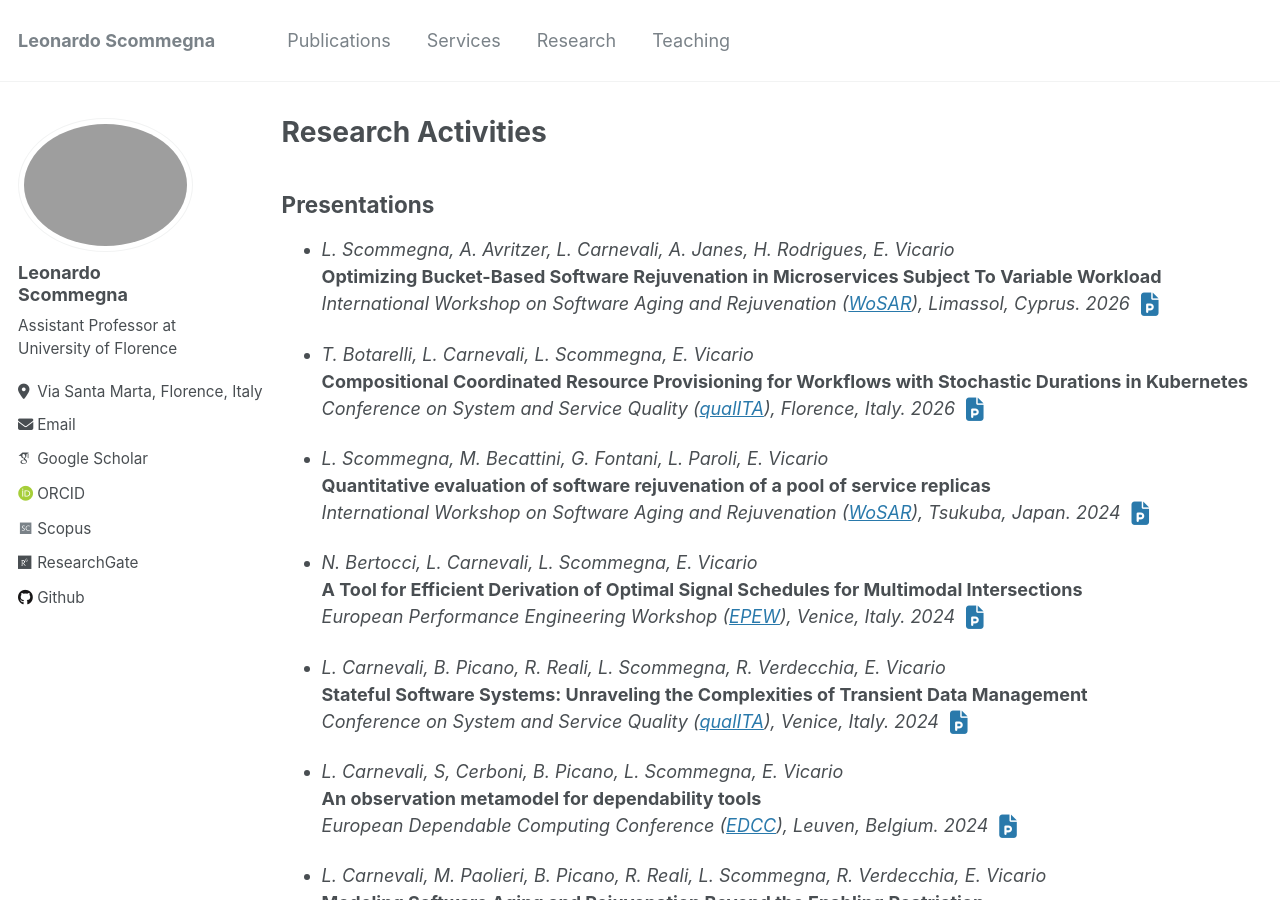
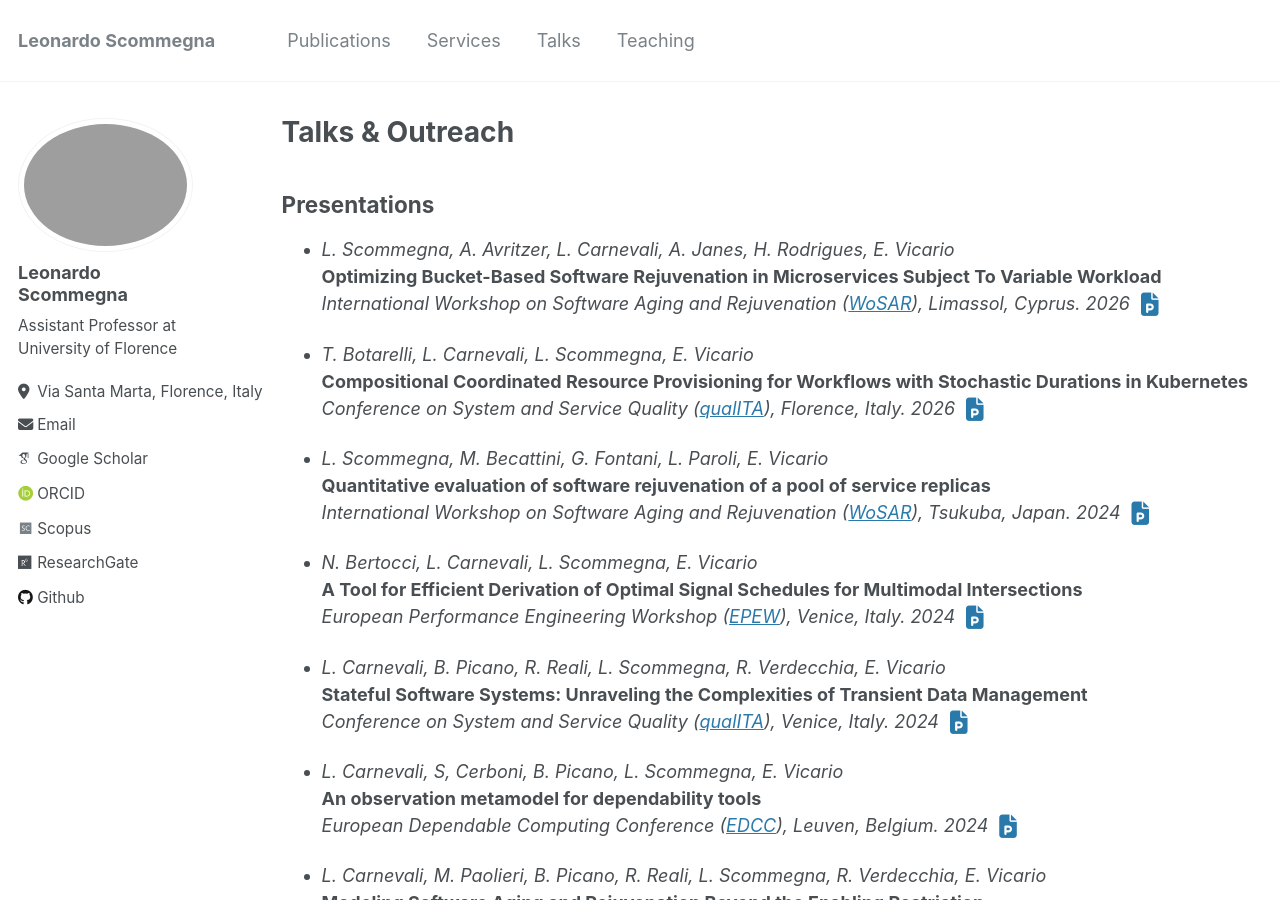
Before and after one commit to LeonardoScommegna/LeonardoScommegna.github.io, a Jekyll site: the page built from _pages/talks.md, in a window 1280 px wide and 900 px high. Built offline with Jekyll 4.4.1, drawn with Linux system fonts in a browser that asks for light colours; some web fonts are replaced.

Commit message:
research page is now named talks

```diff
--- a/_data/navigation.yml
+++ b/_data/navigation.yml
@@ -6,8 +6,8 @@ main:
   - title: "Services"
     url: /services/
 
-  - title: "Research"
-    url: /research/
+  - title: "Talks"
+    url: /talks/
 
   - title: "Teaching"
     url: /teaching/
--- a/_pages/talks.md
+++ b/_pages/talks.md
@@ -1,7 +1,7 @@
 ---
 layout: archive
-title: "Research Activities"
-permalink: /research/
+title: "Talks & Outreach"
+permalink: /talks/
 author_profile: true
 ---
 
```
